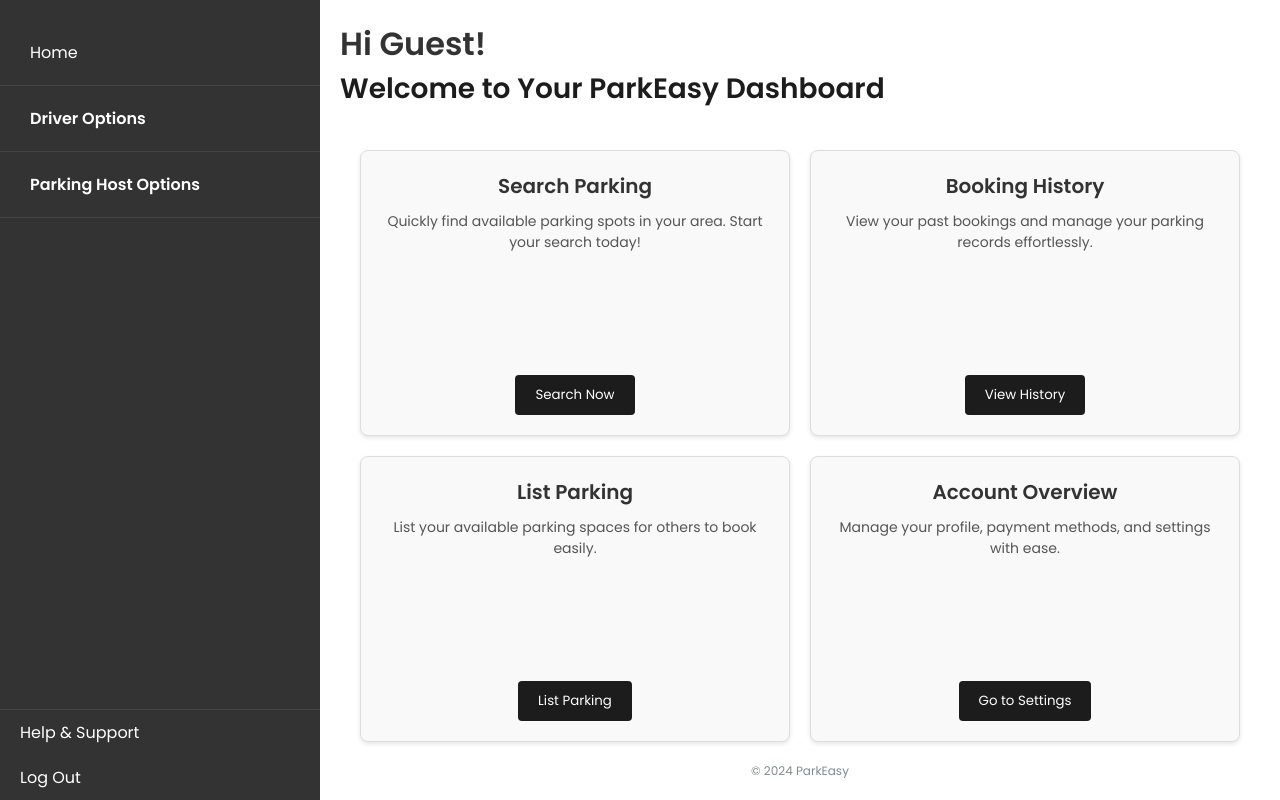
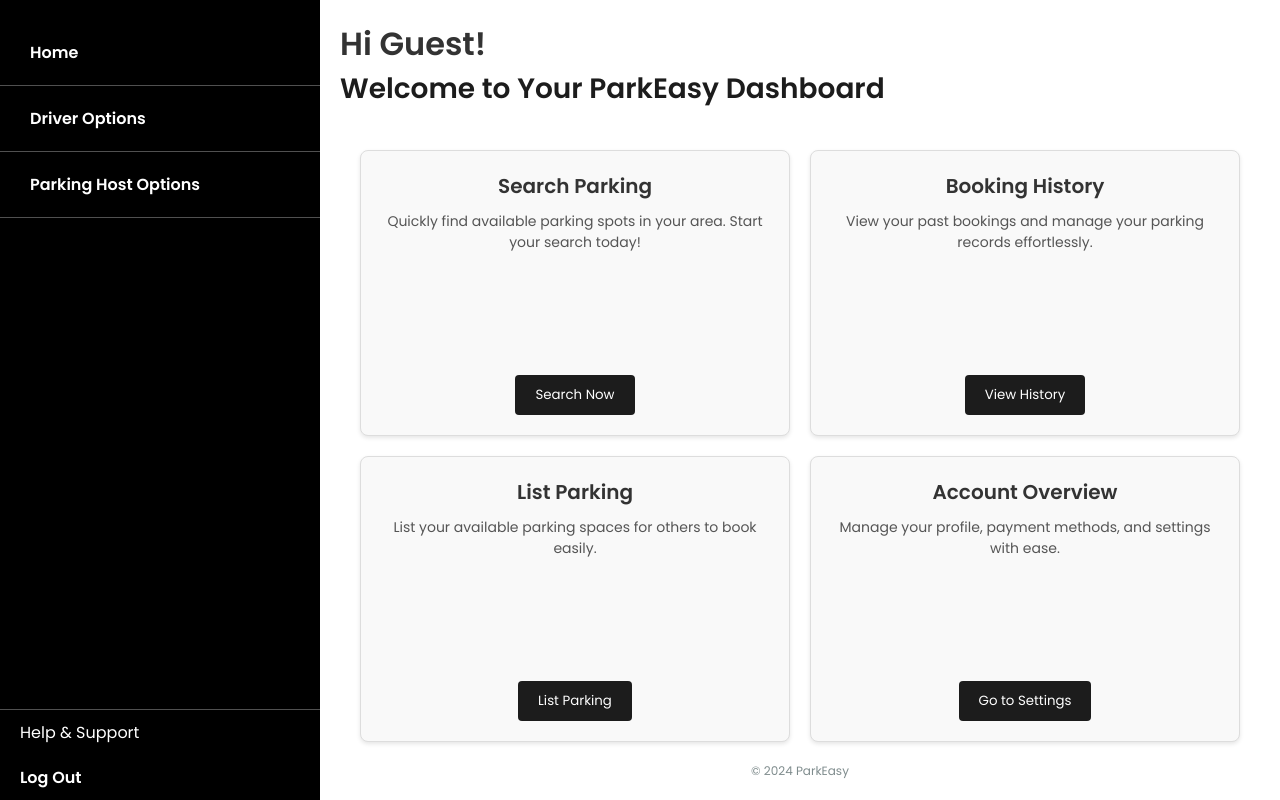
Before and after one commit to gouthm04/ParkEasy, a Django app: page /parkeasy/dashboard/ in a window 1280 px wide. Run offline with Django 5.2, Linux system fonts and the light colour scheme.

Commit message:
sml updates

```diff
--- a/static/css/add_parking_style.css
+++ b/static/css/add_parking_style.css
@@ -1,5 +1,9 @@
 /* General Reset */
+/* Import Poppins Font */
+@import url('https://fonts.googleapis.com/css2?family=Poppins:wght@300;400;500;600&display=swap');
+
 * {
+    font-family: 'Poppins', sans-serif;
     margin: 0;
     padding: 0;
     box-sizing: border-box;
@@ -21,7 +25,7 @@ form {
     background-color: #fff;
     padding: 20px;
     border-radius: 15px;
-    box-shadow: 0 4px 12px rgba(0, 0, 0, 0.1);
+    box-shadow: 0 4px 12px rgba(255, 255, 255, 0.1);
     width: 100%;
     max-width: 450px;
     text-align: left;
--- a/static/css/dashboard.css
+++ b/static/css/dashboard.css
@@ -12,7 +12,7 @@
 /* Sidebar Styling */
 .sidebar {
     width: 25%; /* Set sidebar width to 25% */
-    background-color: #333;
+    background-color: #000000;
     color: white;
     height: 100vh; /* Full height */
     padding-top: 20px;
@@ -29,7 +29,8 @@
 
 .sidebar-item {
     padding: 10px;
-    border-bottom: 1px solid #444;
+    border-bottom: 1px solid #ededed56;
+
 }
 
 .sidebar-item a,
@@ -39,7 +40,7 @@
     text-decoration: none;
     display: block;
     width: 100%;
-    background-color: #333;
+    background-color: #000000;
     border: none;
     text-align: left;
     cursor: pointer;
@@ -48,12 +49,12 @@
 
 .sidebar-item a:hover,
 .dropdown-btn:hover {
-    background-color: #575757;
+    background-color: #000000;
 }
 
 .dropdown-content {
     display: none;
-    background-color: #444;
+    background-color: #000000;
     padding-left: 20px;
     max-height: 0; /* Initially collapsed */
     opacity: 0; /* Initially hidden */
@@ -74,7 +75,7 @@
 .dropdown-btn {
     font-size: 16px;
     font-weight: bold;
-    background-color: #333;
+    background-color: #000000;
     border: none;
     cursor: pointer;
 }
@@ -82,7 +83,7 @@
 /* Sidebar Footer (Help & Support, Log Out) */
 .sidebar-footer {
     margin-top: auto; /* Pushes the footer to the bottom */
-    border-top: 1px solid #444; /* Adds a border to the top of the footer */
+    border-top: 1px solid #ededed56; /* Adds a border to the top of the footer */
     transition: margin-top 0.3s ease; /* Smooth transition for footer margin change */
 }
 
@@ -90,7 +91,7 @@
     padding: 10px 20px;
     text-decoration: none;
     display: block;
-    background-color: #333;
+    background-color: #000000;
     color: white;
     text-align: left;
     cursor: pointer;
--- a/templates/parking/parking_space_reviews.html
+++ b/templates/parking/parking_space_reviews.html
@@ -85,6 +85,7 @@
 
         .review-actions a,
         .review-actions button {
+            text-decoration: none;
             margin-left: 10px;
             background: none;
             border: none;
--- a/templates/user/dashboard.html
+++ b/templates/user/dashboard.html
@@ -12,7 +12,7 @@
 <body>
   <div class="sidebar">
     <div class="sidebar-item">
-      <a href="{% url 'home' %}" class="home-btn">Home</a>
+      <a href="{% url 'home' %}" class="home-btn"><B>Home</B></a>
     </div>
     <div class="sidebar-item">
       <button class="dropdown-btn">Driver Options</button>
@@ -39,7 +39,7 @@
     <!-- Help & Support and Log Out links at the bottom -->
     <div class="sidebar-footer">
       <a href="{% url 'help_support' %}">Help & Support</a>
-      <a href="{% url 'logout' %}">Log Out</a>
+      <a href="{% url 'logout' %}"><b>Log Out</b></a>
     </div>
   </div>
 
```
Also changed, not shown: templates/parking/add_parking_space.html (+16 -2 lines).
